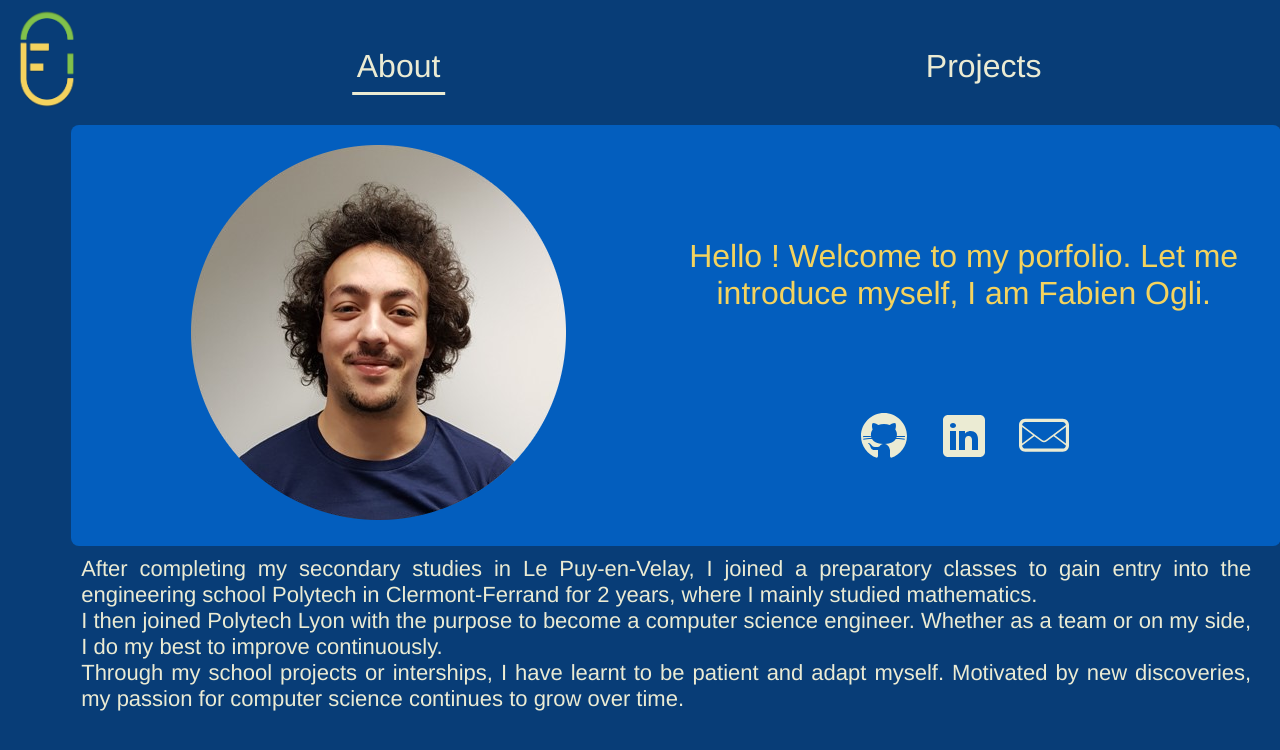
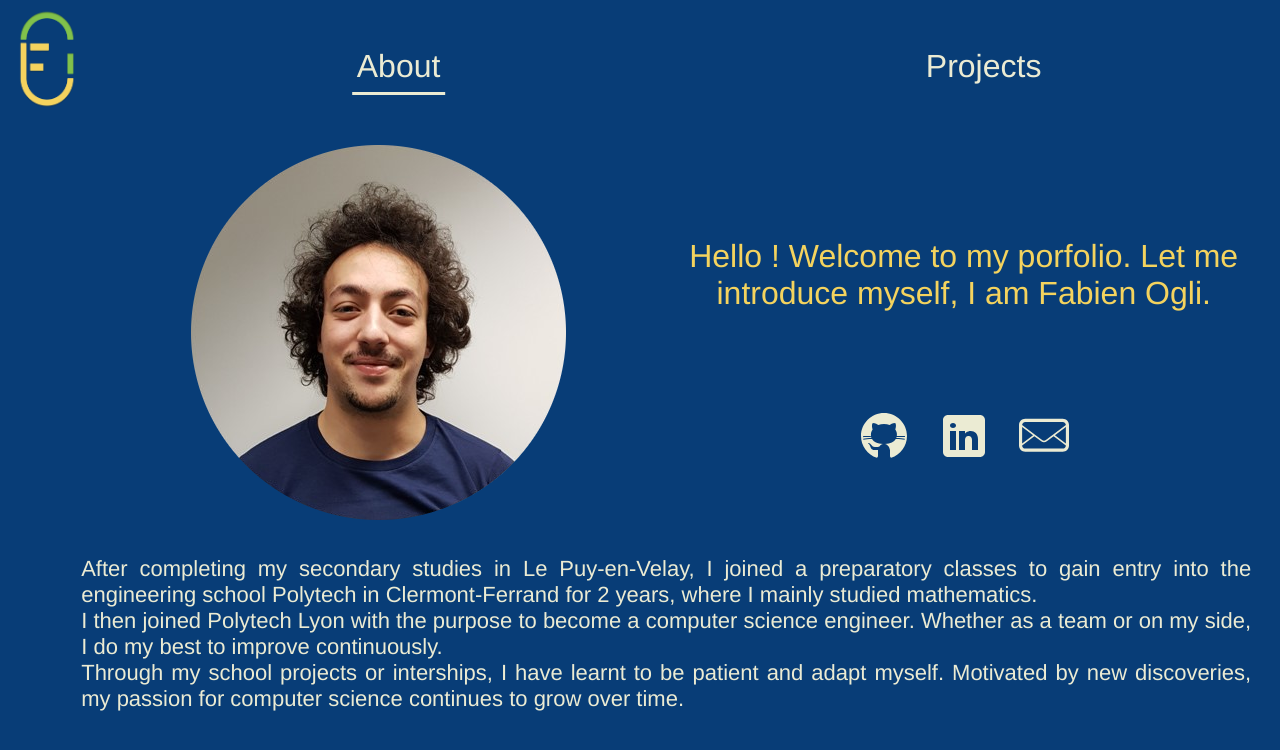
Before and after one commit to fabienogli/fabienogli.github.io, a Vue app: page /#/ in a window 1280 px wide. Shown: the top 750 px of the page. Built offline with nearby package versions, Linux system fonts and the light colour scheme.

Commit message:
remove background color

```diff
--- a/src/components/About.vue
+++ b/src/components/About.vue
@@ -93,7 +93,7 @@ export default {
       max-width: 100%;
     }
   }
-  background-color: $primaryLight;
+  // background-color: $primaryLight;
   border-radius: 8px;
   .top {
     flex: 1;
```
